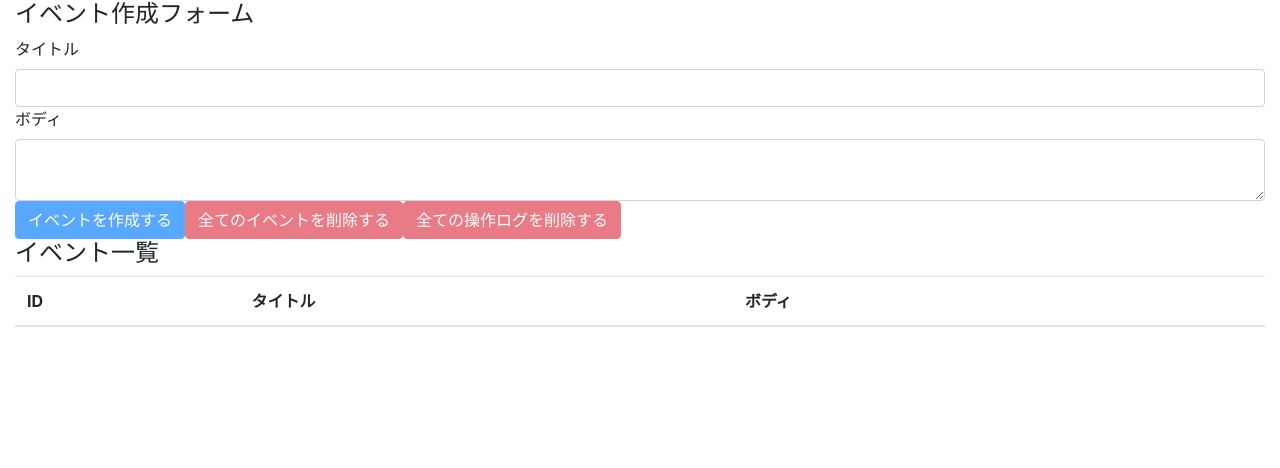
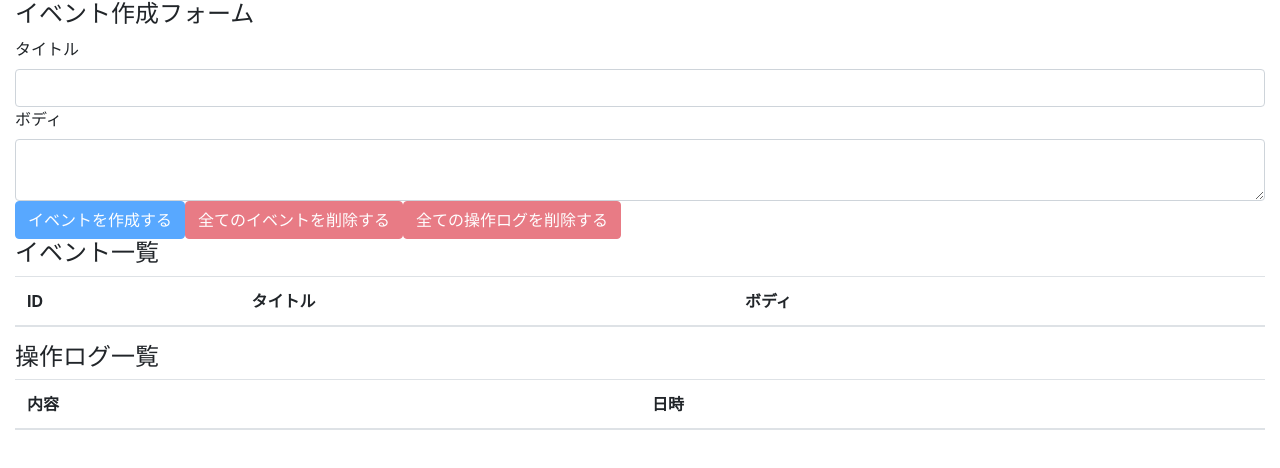
Before and after one commit to LPxPG/react-hooks-101-test, a React (Create React App) app: page / in a window 1280 px wide. Shown: the top 468 px of the page. Built offline with nearby package versions, Linux system fonts and the light colour scheme.

Commit message:
display all operation logs

```diff
--- a/src/components/App.js
+++ b/src/components/App.js
@@ -3,6 +3,7 @@
 
 import EventForm from './EventForm'
 import Events from './Events'
+import OperationLogs from './OperationLogs'
 import AppContext from '../contexts/AppContext'
 import reducer from '../reducers'
 
@@ -20,6 +21,7 @@
       <div className="container-fluid">
         <EventForm />
         <Events />
+        <OperationLogs />
         {/* <EventForm state={state} dispatch={dispatch} />
         <Events state={state} dispatch={dispatch} /> */}
       </div>
--- /dev/null
+++ b/src/components/OperationLog.js
@@ -0,0 +1,12 @@
+import React from 'react'
+
+const OperationLog = ({operationLog}) => {
+  return (
+    <tr>
+      <td>{operationLog.description}</td>
+      <td>{operationLog.operatedAt}</td>
+    </tr>
+  )
+}
+
+export default OperationLog
--- /dev/null
+++ b/src/components/OperationLogs.js
@@ -0,0 +1,28 @@
+import React, {useContext} from 'react'
+import AppContext from '../contexts/AppContext'
+import OperationLog from './OperationLog'
+
+const OperationLogs = () => {
+  const { state } = useContext(AppContext)
+  return <>
+    <h4>操作ログ一覧</h4>
+
+    <table className="table table-hover">
+      <thead>
+        <tr>
+          <th>内容</th>
+          <th>日時</th>
+        </tr>
+      </thead>
+      <tbody>
+        {
+          state.operationLogs.map((operationLog, index) => {
+            return <OperationLog key={index} operationLog={operationLog} />
+          })
+        }
+      </tbody>
+    </table>
+  </>
+}
+
+export default OperationLogs
```
